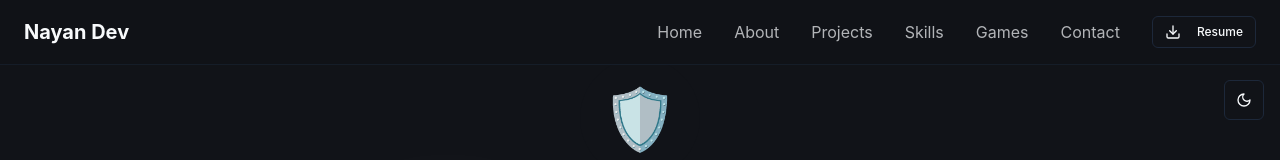
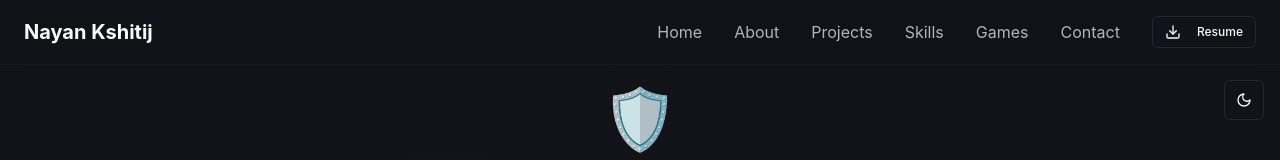
Before and after one commit to nayan2723/cybersecurity-portfolio, a React (Vite) app: page / in a window 1280 px wide. Shown: the top 160 px of the page. Built offline with nearby package versions, Linux system fonts and the light colour scheme.

Commit message:
Refactor: Update author name
Update author name from "Nayan Dev" to "Nayan Kshitij" across the entire website, including the browser tab title.

```diff
--- a/src/components/AnimatedNav.tsx
+++ b/src/components/AnimatedNav.tsx
@@ -84,7 +84,7 @@ const AnimatedNav = () => {
               <Terminal className="w-6 h-6 text-cyber-green" />
             </motion.div>
             <span className="text-xl font-bold font-mono">
-              <span className="text-cyber-green">$</span> nayan.dev
+              <span className="text-cyber-green">$</span> Nayan Kshitij
             </span>
           </motion.div>
 
--- a/src/components/EnhancedFooter.tsx
+++ b/src/components/EnhancedFooter.tsx
@@ -87,7 +87,7 @@ const EnhancedFooter = () => {
                 <Terminal className="w-5 h-5 text-cyber-green" />
               </motion.div>
               <span className="text-lg font-bold font-mono">
-                <span className="text-cyber-green">$</span> nayan.dev
+                <span className="text-cyber-green">$</span> Nayan Kshitij
               </span>
             </div>
             <p className="text-foreground/70 text-sm animate__animated animate__fadeInLeft">
--- a/src/components/FullscreenNav.tsx
+++ b/src/components/FullscreenNav.tsx
@@ -73,7 +73,7 @@ const FullscreenNav = () => {
             className="text-xl font-bold text-primary"
             whileHover={{ scale: 1.05 }}
           >
-            Nayan Dev
+            Nayan Kshitij
           </motion.div>
 
           {/* Desktop Navigation */}
```
